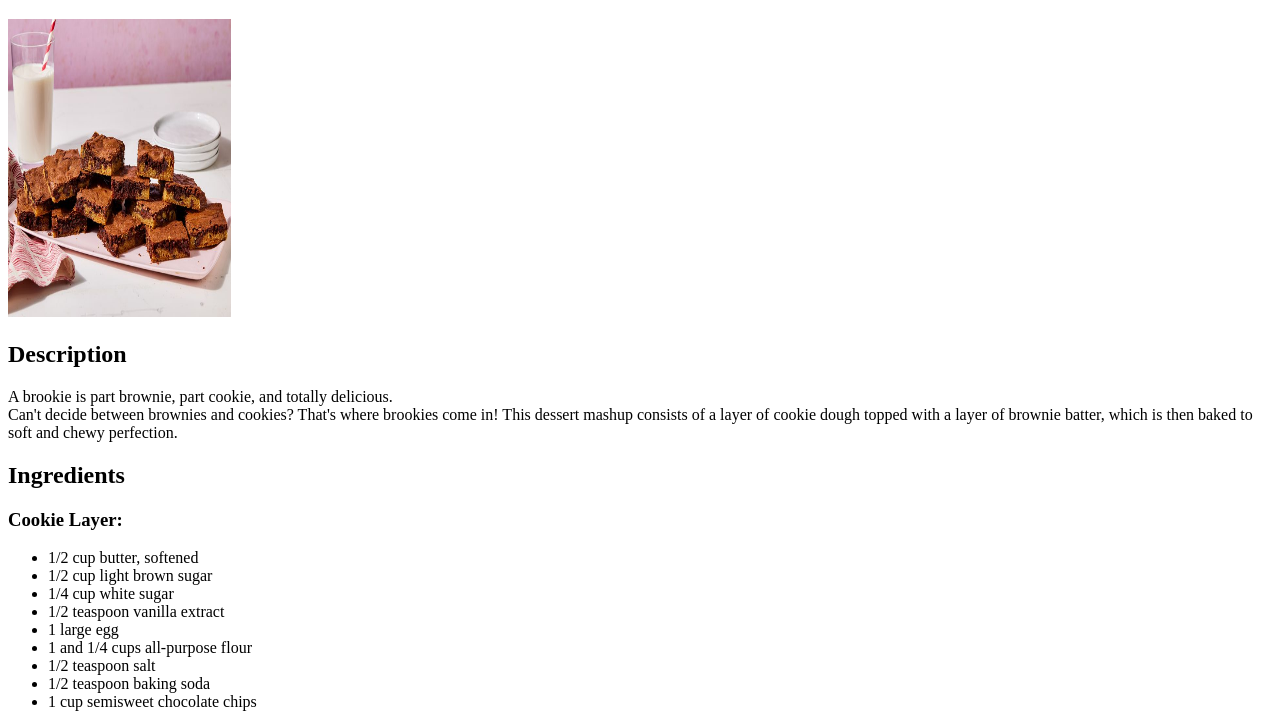
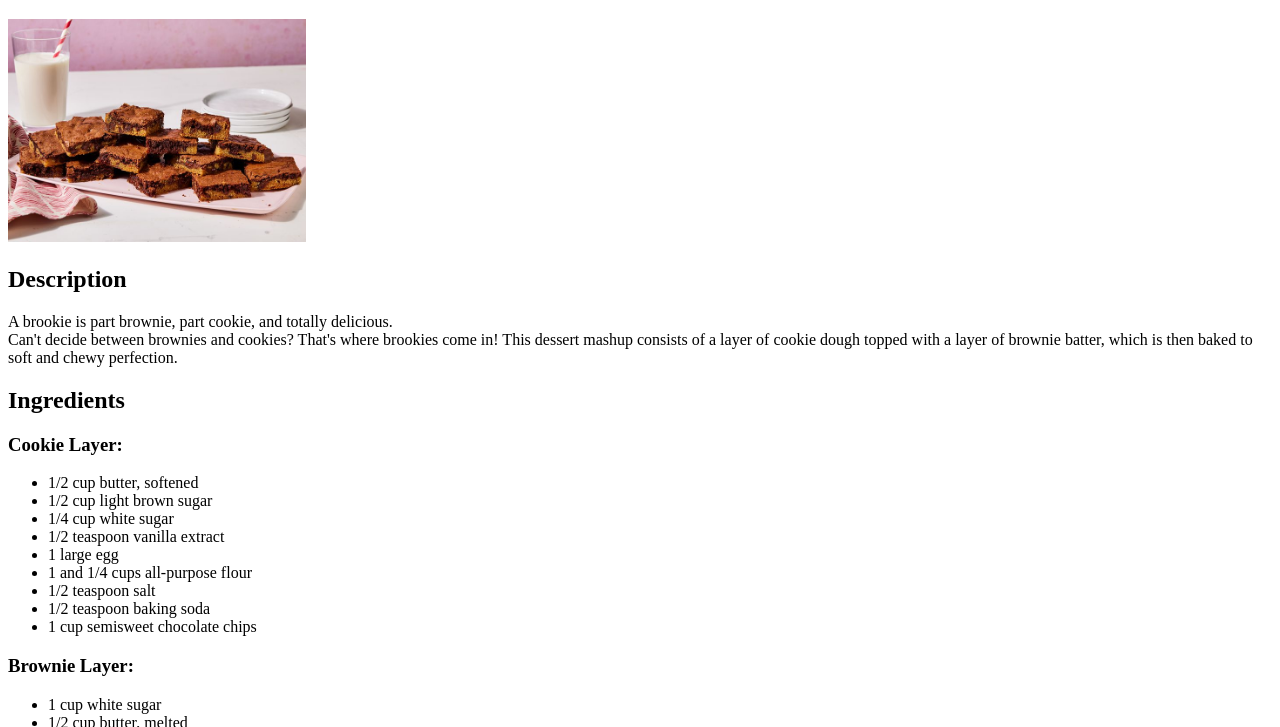
Before and after one commit to chickenhelmet/odin-recipes, a plain HTML site: page recipes/brookies.html in a window 1280 px wide. Shown: the part 61-788 px from the top of the page. Drawn offline with Linux system fonts and the light colour scheme.

Commit message:
Edit brookies.html
Fixed the image as the dimensions were switched

```diff
--- a/recipes/brookies.html
+++ b/recipes/brookies.html
@@ -6,7 +6,7 @@
     </head>
     <body>
         <h1>Brookies (Brownie Cookies)</h1>
-        <img src="../images/brookies.jpg" alt="A picture of a brookie (brownie cookie)" height="298" width="223">
+        <img src="../images/brookies.jpg" alt="A picture of a brookie (brownie cookie)" height="223" width="298">
         <h2>Description</h2>
         <p>
             A brookie is part brownie, part cookie, and totally delicious. <br>
```
